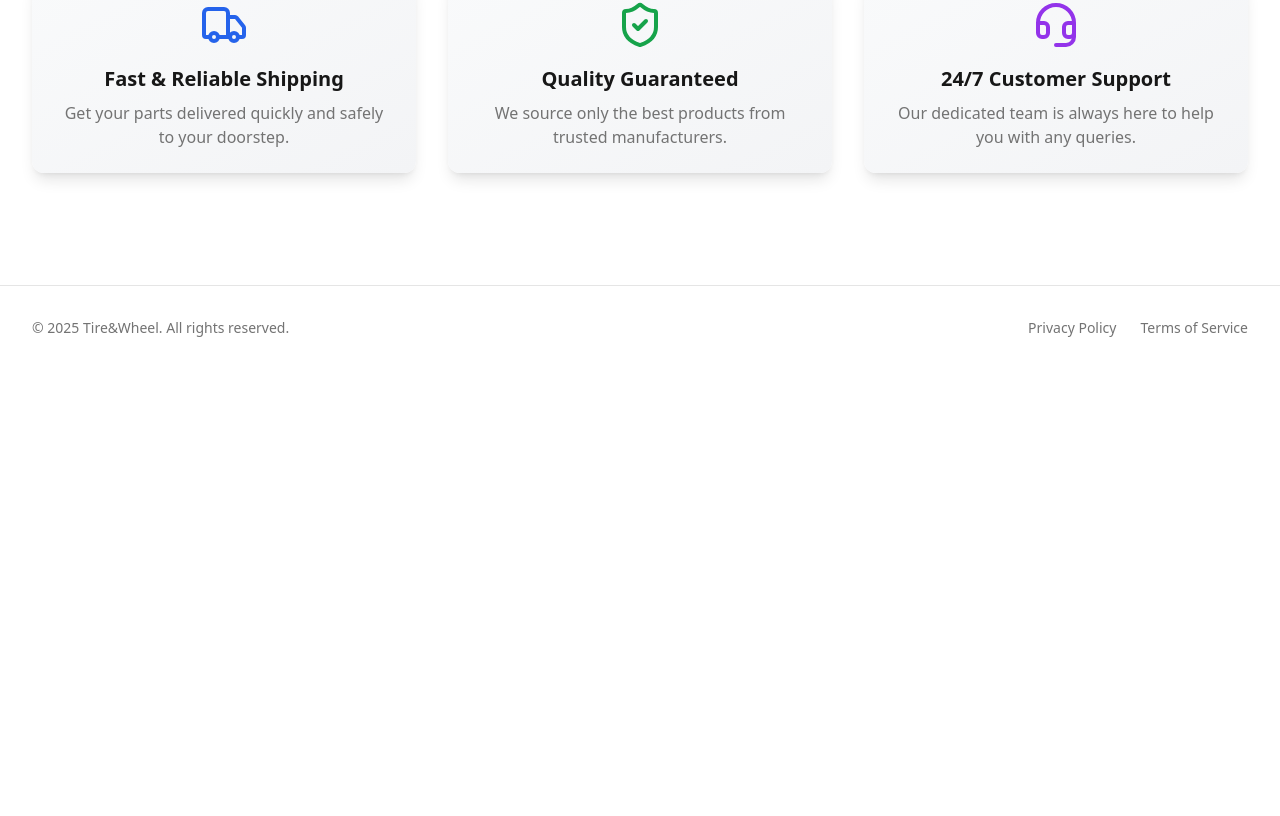
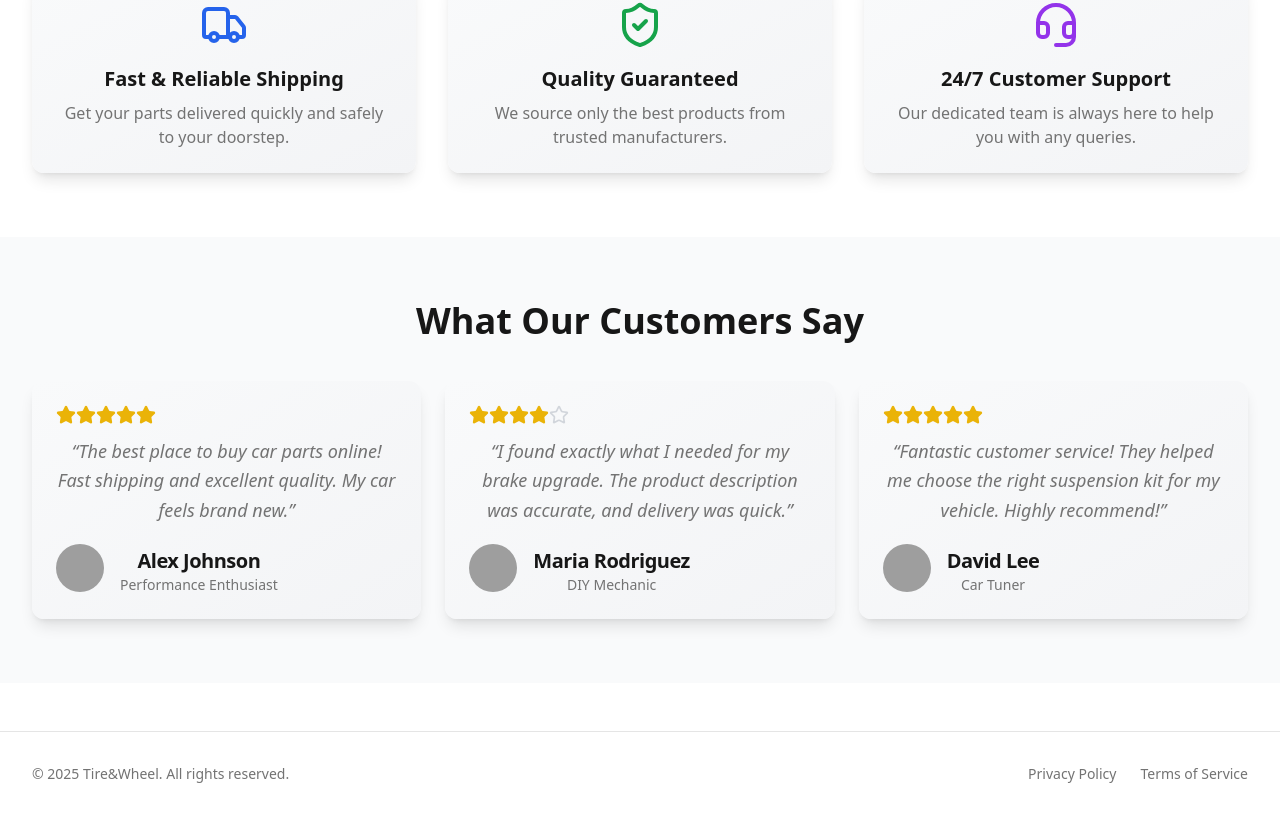
Before and after one commit to DurraizShahid/tireandwheelmart, a Next.js app: page / in a window 1280 px wide. Shown: the part 1642-2458 px from the top of the page. Before the commit the page ends 2012 px from the top, so only its background shows below. Built offline with nearby package versions, Linux system fonts and the light colour scheme; grey boxes are pictures that could not be loaded.

Commit message:
[dyad] wrote 2 file(s)

```diff
--- a/src/components/home-screen.tsx
+++ b/src/components/home-screen.tsx
@@ -3,9 +3,10 @@
 import React from "react";
 import { Car, Wrench, Zap, Package, Truck, ShieldCheck, Headset } from "lucide-react";
 import ProductCard from "@/components/product-card";
-import ProductItem from "@/components/product-item"; // Import ProductItem
-import { Card, CardContent } from "@/components/ui/card"; // Import Card components
+import ProductItem from "@/components/product-item";
+import { Card, CardContent } from "@/components/ui/card";
 import Link from "next/link";
+import TestimonialCard from "@/components/testimonial-card"; // Import the new TestimonialCard
 
 const HomeScreen = () => {
   // Placeholder for product images - you'll need to add these to your public/images directory
@@ -22,6 +23,31 @@ const HomeScreen = () => {
     { id: "5", name: "Brembo GT Kit", price: "$2500", imageSrc: "/images/brake1.png", href: "/product/5" },
     { id: "8", name: "Ohlins Road & Track Coilovers", price: "$3200", imageSrc: "/images/suspension1.png", href: "/product/8" },
     { id: "11", name: "APR Stage 1 ECU Tune", price: "$700", imageSrc: "/images/engine1.png", href: "/product/11" },
+  ];
+
+  // Dummy data for testimonials
+  const testimonials = [
+    {
+      quote: "The best place to buy car parts online! Fast shipping and excellent quality. My car feels brand new.",
+      author: "Alex Johnson",
+      title: "Performance Enthusiast",
+      avatarSrc: "https://api.dicebear.com/7.x/initials/svg?seed=AJ",
+      rating: 5,
+    },
+    {
+      quote: "I found exactly what I needed for my brake upgrade. The product description was accurate, and delivery was quick.",
+      author: "Maria Rodriguez",
+      title: "DIY Mechanic",
+      avatarSrc: "https://api.dicebear.com/7.x/initials/svg?seed=MR",
+      rating: 4,
+    },
+    {
+      quote: "Fantastic customer service! They helped me choose the right suspension kit for my vehicle. Highly recommend!",
+      author: "David Lee",
+      title: "Car Tuner",
+      avatarSrc: "https://api.dicebear.com/7.x/initials/svg?seed=DL",
+      rating: 5,
+    },
   ];
 
   return (
@@ -145,6 +171,27 @@ const HomeScreen = () => {
           </div>
         </div>
       </section>
+
+      {/* What Our Customers Say Section */}
+      <section className="w-full bg-gray-50 dark:bg-gray-900 py-16">
+        <div className="container max-w-7xl mx-auto px-4 sm:px-6 lg:px-8 text-center">
+          <h2 className="text-4xl font-bold text-primary dark:text-primary-foreground mb-10">
+            What Our Customers Say
+          </h2>
+          <div className="grid grid-cols-1 md:grid-cols-2 lg:grid-cols-3 gap-6">
+            {testimonials.map((testimonial, index) => (
+              <TestimonialCard
+                key={index}
+                quote={testimonial.quote}
+                author={testimonial.author}
+                title={testimonial.title}
+                avatarSrc={testimonial.avatarSrc}
+                rating={testimonial.rating}
+              />
+            ))}
+          </div>
+        </div>
+      </section>
     </div>
   );
 };
--- /dev/null
+++ b/src/components/testimonial-card.tsx
@@ -0,0 +1,60 @@
+"use client";
+
+import React from "react";
+import { Card, CardContent, CardHeader, CardTitle } from "@/components/ui/card";
+import { Avatar, AvatarFallback, AvatarImage } from "@/components/ui/avatar";
+import { Star } from "lucide-react";
+import { cn } from "@/lib/utils";
+
+interface TestimonialCardProps {
+  quote: string;
+  author: string;
+  title: string;
+  avatarSrc?: string;
+  rating?: number;
+}
+
+const TestimonialCard = ({
+  quote,
+  author,
+  title,
+  avatarSrc,
+  rating = 5, // Default to 5 stars
+}: TestimonialCardProps) => {
+  return (
+    <Card className="flex flex-col justify-between h-full p-6 shadow-lg border-none bg-gradient-to-br from-gray-50 to-gray-100 dark:from-gray-900 dark:to-gray-800">
+      <CardContent className="p-0 mb-4 flex-grow">
+        <div className="flex items-center mb-3">
+          {Array.from({ length: 5 }).map((_, i) => (
+            <Star
+              key={i}
+              className={cn(
+                "h-5 w-5",
+                i < rating ? "text-yellow-500 fill-yellow-500" : "text-gray-300 dark:text-gray-600"
+              )}
+            />
+          ))}
+        </div>
+        <p className="text-lg italic text-muted-foreground leading-relaxed">
+          &ldquo;{quote}&rdquo;
+        </p>
+      </CardContent>
+      <CardHeader className="p-0 flex flex-row items-center gap-4">
+        <Avatar className="h-12 w-12">
+          <AvatarImage src={avatarSrc} alt={author} />
+          <AvatarFallback className="bg-blue-600 text-white text-lg font-semibold">
+            {author.split(" ").map((n) => n[0]).join("")}
+          </AvatarFallback>
+        </Avatar>
+        <div>
+          <CardTitle className="text-xl font-semibold text-primary dark:text-primary-foreground">
+            {author}
+          </CardTitle>
+          <p className="text-sm text-muted-foreground">{title}</p>
+        </div>
+      </CardHeader>
+    </Card>
+  );
+};
+
+export default TestimonialCard;
```
